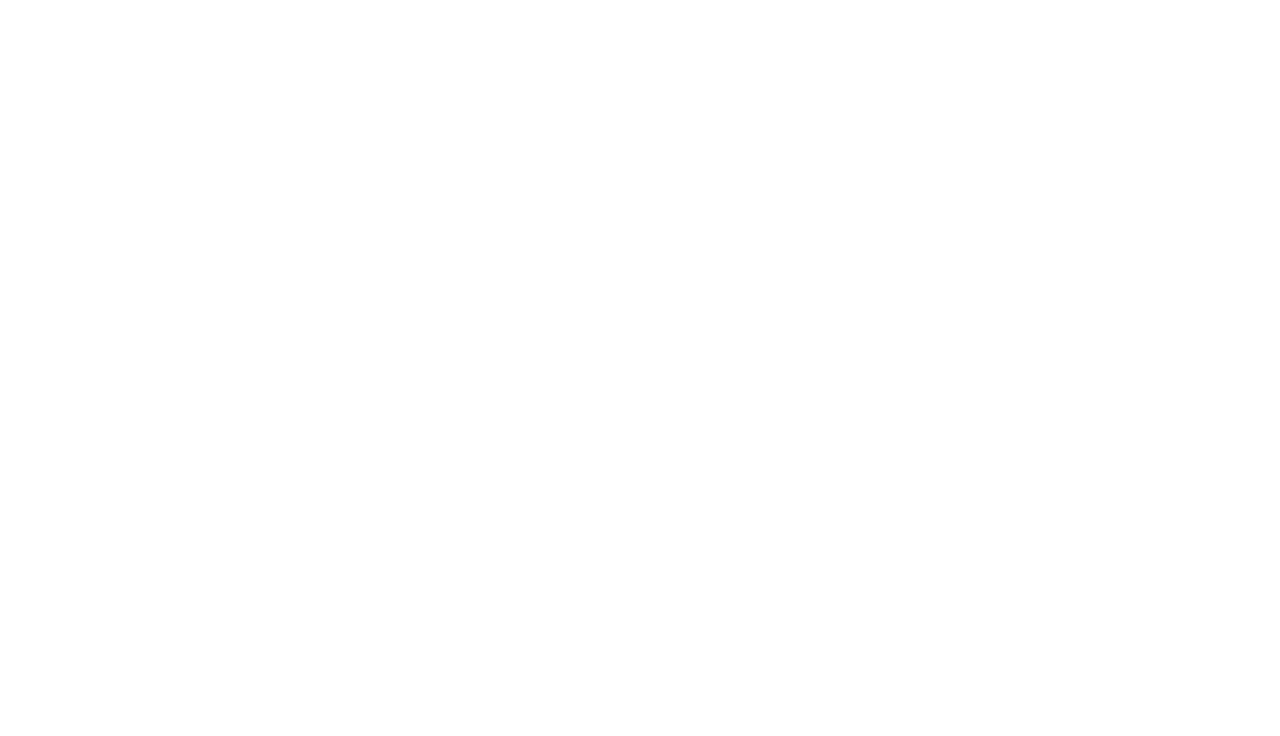
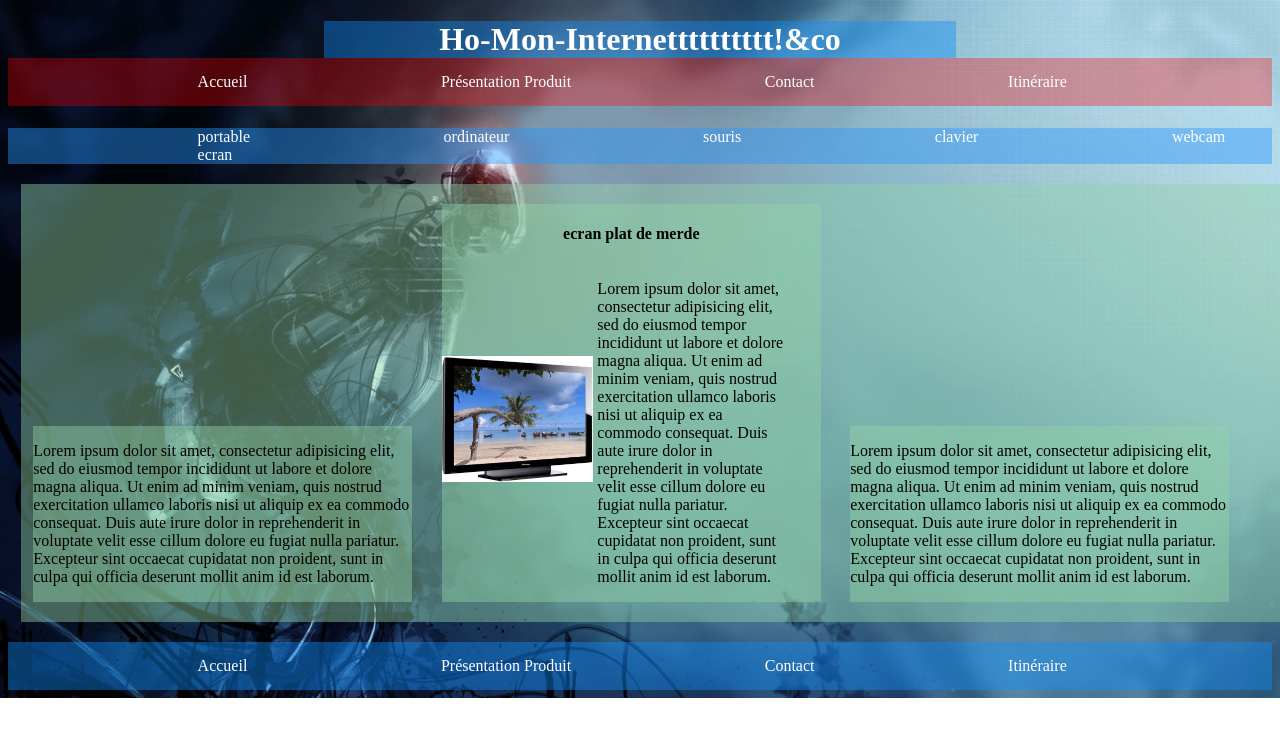
Before and after one commit to geasseur/Sitecommerce, a plain HTML site: page presentation.html in a window 1280 px wide. Drawn offline with Linux system fonts and the light colour scheme.

Commit message:
presentation.html update

```diff
--- a/commerce.css
+++ b/commerce.css
@@ -1,25 +1,71 @@
-*{
-  border:1px solid black;
+body{
+  background-image: url(backgroundBody.jpg);
+  background-repeat: no-repeat;
+  background-size: cover;
 }
+
+
 
 header{
 
 }
 
+header nav{
+  position: relative;
+  bottom:22px;
+  background-color: rgba(255, 0, 0, 0.32);
+  padding-top: 15px;
+  padding-bottom: 15px;
+}
+
+#produits{
+  background-color: rgba(38, 151, 255, 0.43)
+}
+
 h1{
   text-align: center;
+  background-color: rgba(16, 142, 249, 0.42);
+  width: 50%;
+  margin-left:25%;
+  color: white;
+}
+
+h2{
+  text-align: center;
+  background-color: rgba(16, 249, 151, 0.42);
+  position: relative;
+  bottom: 43px;
+  padding-top: 10px;
+  padding-bottom: 10px;
+  color:white;
 }
 
 h3{
   text-decoration: underline;
+  text-align: center;
+  background-color: rgba(16, 142, 249, 0.42);
+}
+
+h4{
   text-align: center;
 }
 
 div{
   display: inline-block;
   width: 30%;
+  margin-top:20px;
+  margin-bottom:20px;
   margin-left:1%;
   margin-right: 1%;
+  background-color: rgba(147, 209, 166, 0.44);
+}
+
+#presentation{
+  width: 100%;
+}
+
+.Fichepresent{
+  width: 30%;
 }
 
 div img{
@@ -41,7 +87,13 @@ body div article p{
 }
 
 a{
-  color:black;
+  color:white;
   text-decoration: none;
   margin-left:15%;
 }
+
+footer{
+  background-color: rgba(16, 142, 249, 0.42);
+  padding-top:15px;
+  padding-bottom:15px;
+}
--- a/presentation.html
+++ b/presentation.html
@@ -0,0 +1,63 @@
+<!DOCTYPE html>
+<html>
+  <head>
+    <meta charset="utf-8">
+    <title>presentation</title>
+    <link rel="stylesheet" href="commerce.css">
+  </head>
+  <body>
+
+    <header>
+      <h1>Ho-Mon-Internetttttttttt!&co</h1>
+      <nav>
+        <a href="index.html">Accueil</a>
+        <a href="presentation.html">Présentation Produit</a>
+        <a href="contact.html">Contact</a>
+        <a href="itinéraire.html">Itinéraire</a>
+      </nav>
+    </header>
+
+    <nav id="produits">
+      <a href="">portable</a>
+      <a href="">ordinateur</a>
+      <a href="">souris</a>
+      <a href="">clavier</a>
+      <a href="">webcam</a>
+      <a href="">ecran</a>
+    </nav>
+
+    <div id="presentation">
+      <div class="Fichepresent">
+        <p>
+          Lorem ipsum dolor sit amet, consectetur adipisicing elit, sed do eiusmod tempor incididunt ut labore et dolore magna aliqua. Ut enim ad minim veniam, quis nostrud exercitation ullamco laboris nisi ut aliquip ex ea commodo consequat. Duis aute irure dolor in reprehenderit in voluptate velit esse cillum dolore eu fugiat nulla pariatur. Excepteur sint occaecat cupidatat non proident, sunt in culpa qui officia deserunt mollit anim id est laborum.
+        </p>
+      </div>
+
+      <div class="Fichepresent">
+        <h4>ecran plat de merde</h4>
+        <img src="ecran.png" />
+        <article>
+          <p>
+            Lorem ipsum dolor sit amet, consectetur adipisicing elit, sed do eiusmod tempor incididunt ut labore et dolore magna aliqua. Ut enim ad minim veniam, quis nostrud exercitation ullamco laboris nisi ut aliquip ex ea commodo consequat. Duis aute irure dolor in reprehenderit in voluptate velit esse cillum dolore eu fugiat nulla pariatur. Excepteur sint occaecat cupidatat non proident, sunt in culpa qui officia deserunt mollit anim id est laborum.
+          </p>
+        </article>
+      </div>
+
+      <div class="Fichepresent">
+        <p>
+          Lorem ipsum dolor sit amet, consectetur adipisicing elit, sed do eiusmod tempor incididunt ut labore et dolore magna aliqua. Ut enim ad minim veniam, quis nostrud exercitation ullamco laboris nisi ut aliquip ex ea commodo consequat. Duis aute irure dolor in reprehenderit in voluptate velit esse cillum dolore eu fugiat nulla pariatur. Excepteur sint occaecat cupidatat non proident, sunt in culpa qui officia deserunt mollit anim id est laborum.
+        </p>
+      </div>
+    </div>
+
+    <footer>
+      <nav>
+        <a href="index.html">Accueil</a>
+        <a href="presentation.html">Présentation Produit</a>
+        <a href="contact.html">Contact</a>
+        <a href="itinéraire.html">Itinéraire</a>
+      </nav>
+    </footer>
+
+  </body>
+</html>
```
Also changed, not shown: index.html (+38 -4 lines), backgroundBody.jpg (added), clavier.png (added), ecran.png (added), hall9000.png (added), portable.png (added), souris.png (added), webcam.png (added).
